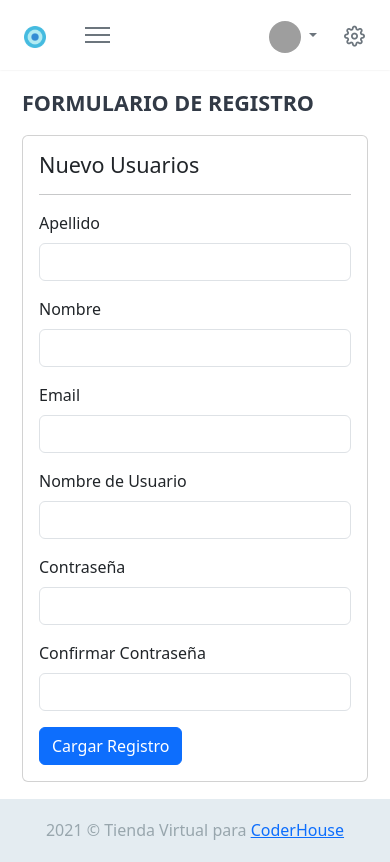
After one commit to catuchowil/TiendaVirtual, a Django app: page /usuario/nuevousuario/ in a window 390 px wide. The commit adds this page. Run offline with Django 3.2, Linux system fonts and the light colour scheme; a user stored in the database is signed in; parts of the project's set-up code (start-up, migrations or seed data) failed here and were passed over; some libraries are stand-ins or nearby versions; grey boxes are pictures that could not be loaded.

Commit message:
Registro de usuarios

```diff
--- a/app/cliente/templates/cliente/nuevo_cliente.html
+++ b/app/cliente/templates/cliente/nuevo_cliente.html
@@ -27,9 +27,12 @@
         <div class="card">
             <div class="card-body">
                 <h4 class="header-title">Formulario de Carga de Cliente</h4>
-
+               <hr>
                 <form method="POST">
                     {% csrf_token %}
+
+
+
                     <div class="row">
                         <div class="col-md-6 mb-3">
                             <label for="inputEmail4" class="form-label">Apellido</label>
--- /dev/null
+++ b/app/usuario/forms.py
@@ -0,0 +1,18 @@
+from django.contrib.auth.models import User
+from django.contrib.auth.forms import UserCreationForm
+
+
+class RegistroForm(UserCreationForm):
+
+    class Meta:
+        model = User
+        fields = [
+            'username','first_name', 'last_name', 'email'
+        ]
+
+        labels = {
+            'username':'Nombre de Usuario',
+            'first_name':'Nombre/s',
+            'last_name':'Apellido/s',
+            'email':'Correo Electrónico'
+        }
--- /dev/null
+++ b/app/usuario/templates/usuario/nuevo_usuario.html
@@ -0,0 +1,74 @@
+{% extends 'base/base.html' %}
+{% load widget_tweaks %}
+
+{%block titulo-miga%}
+<div class="row">
+    <div class="col-12">
+        <div class="page-title-box">
+            <h4 class="page-title">Formulario de Registro</h4>
+            <div>
+
+                <ol class="breadcrumb m-0">
+                    <li class="breadcrumb-item"><a href="{% url 'base:index' %}">Home</a></li>
+                    <li class="breadcrumb-item active">Nuevo Usuario</li>
+                </ol>
+
+            </div>
+        </div>
+    </div>
+</div>
+{% endblock%}
+
+{% block contenido %}
+
+
+<div class="row">
+    <div class="col-12">
+        <div class="card">
+            <div class="card-body">
+                <h4 class="header-title">Nuevo Usuarios</h4>
+                <hr>
+
+                <form method="POST">
+                    {% csrf_token %}
+                    <div class="row">
+                        <div class="mb-3 col-md-4">
+                            <label for="inputEmail4" class="form-label">Apellido</label>
+                            {% render_field form.last_name class="form-control" %}
+                        </div>
+                        <div class="mb-3 col-md-4">
+                            <label for="inputPassword4" class="form-label">Nombre</label>
+                            {% render_field form.first_name class="form-control" %}
+                        </div>
+                        <div class="mb-3 col-md-4">
+                            <label for="inputCity" class="form-label">Email</label>
+                            {% render_field form.email class="form-control" %}
+                        </div>
+                    </div>
+
+
+
+                    <div class="row">
+                        <div class="mb-3 col-md-4">
+                            <label for="inputCity" class="form-label">Nombre de Usuario</label>
+                            {% render_field form.username class="form-control" %}
+                        </div>
+                        <div class="mb-3 col-md-4">
+                            <label for="inputState" class="form-label">Contraseña</label>
+                            {% render_field form.password1 class="form-control" %}
+                        </div>
+                        <div class="mb-3 col-md-4">
+                            <label for="inputZip" class="form-label">Confirmar Contraseña</label>
+                            {% render_field form.password2 class="form-control" %}
+                        </div>
+                    </div>
+
+                    <button type="submit" class="btn btn-primary waves-effect waves-light">Cargar Registro</button>
+
+                </form>
+
+            </div>
+    </div>
+</div>
+</div>
+{% endblock %}
--- a/app/usuario/urls.py
+++ b/app/usuario/urls.py
@@ -1,5 +1,10 @@
 from django.urls import path
+from .views import RegistroUsuario
+
+
 
 urlpatterns = [
 
+     path('nuevousuario/', RegistroUsuario.as_view(), name='nuevousuario'),
+
 ]
--- a/app/usuario/views.py
+++ b/app/usuario/views.py
@@ -1,3 +1,19 @@
 from django.shortcuts import render
 
+from django.contrib.auth.models import User
+#from django.contrib.auth.forms import UserCreationForm
+from django.contrib.auth.mixins import LoginRequiredMixin
+
+from django.views import generic
+from django.urls import reverse_lazy
+
+from .forms import RegistroForm
+
 # Create your views here.
+class RegistroUsuario(LoginRequiredMixin,generic.CreateView):
+    model = User
+    template_name = 'usuario/nuevo_usuario.html'
+    context_object_name = 'form'
+    form_class = RegistroForm
+    success_url = reverse_lazy('cliente:listadocliente')
+    login_url = 'base:login'
--- a/templates/base/base.html
+++ b/templates/base/base.html
@@ -241,7 +241,7 @@
                                     </a>
                                     <div class="dropdown-menu" aria-labelledby="topnav-apps">
 
-                                        <a href="#" class="dropdown-item"><i class="fe-globe me-1"></i>
+                                        <a href="{% url 'usuario:nuevousuario' %}" class="dropdown-item"><i class="fe-globe me-1"></i>
                                            Registrar</a>
 
                                     </div>
```
Also changed, not shown: db.sqlite3.
